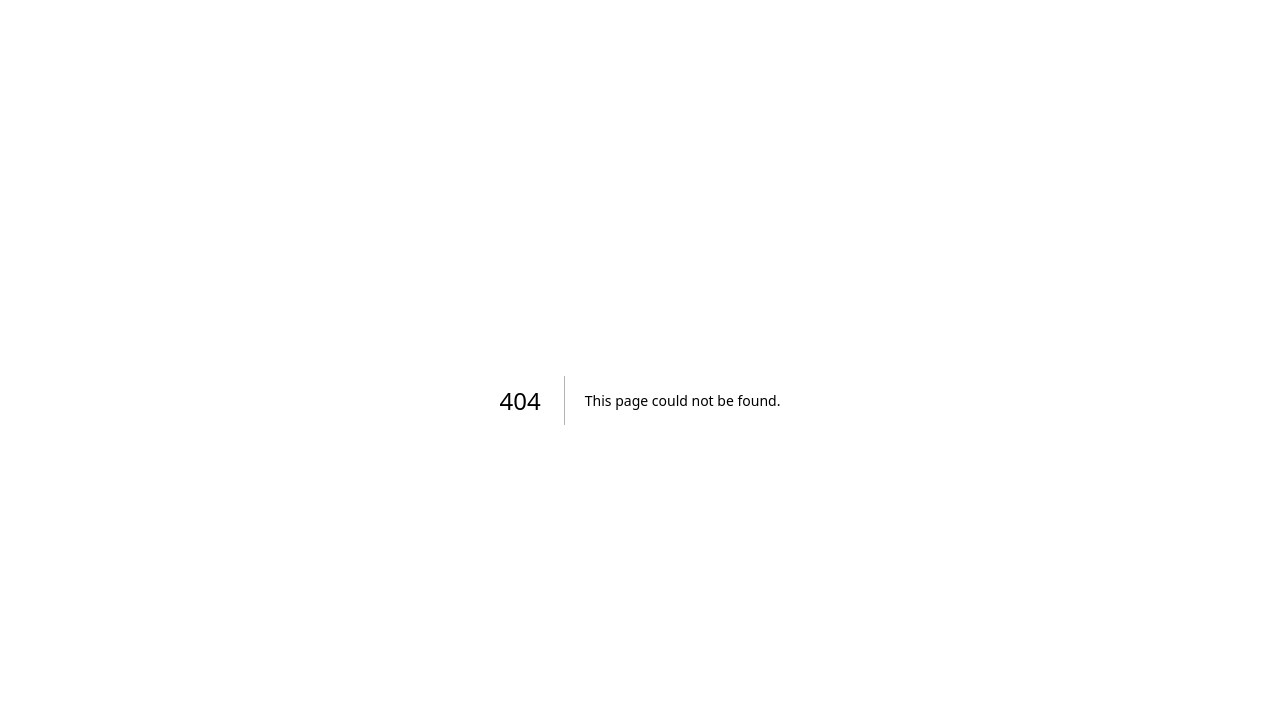
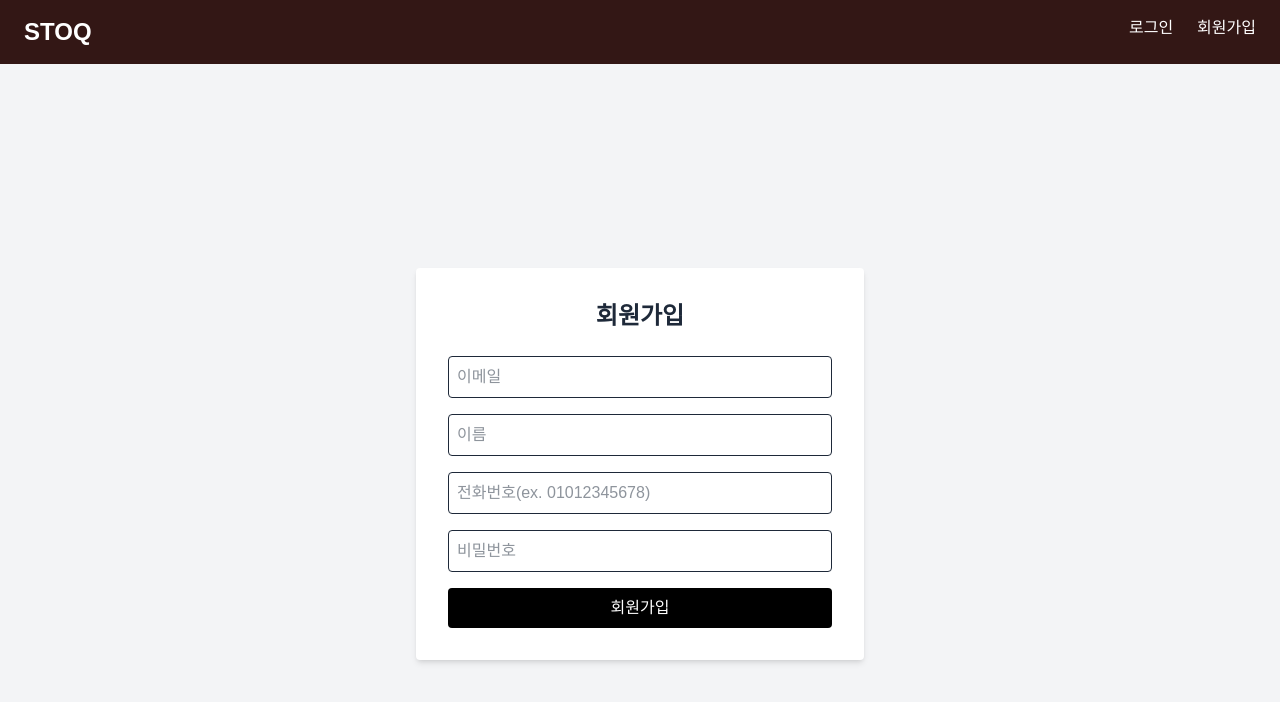
Before and after one commit to KMinKyoung/STOQ_FRONT, a Next.js app: page /signup in a window 1280 px wide. Before the commit this address had no page. Shown: the top 702 px of the page. Built offline with nearby package versions, Linux system fonts and the light colour scheme.

Commit message:
로그인 처리 + 회원가입 + 디자인 수정

```diff
--- a/app/login/page.js
+++ b/app/login/page.js
@@ -2,8 +2,8 @@
 
 import { useState } from 'react';
 import { useRouter } from 'next/navigation';
-import axios from 'axios';
-import Header from '../../components/Header';
+import axios from '@/lib/axios';
+import Header from '@/components/Header';
 
 export default function LoginPage() {
   const router = useRouter();
@@ -20,7 +20,7 @@ export default function LoginPage() {
       localStorage.setItem('accessToken', res.data.accessToken);
       router.push('/');
     } catch (err) {
-      alert('로그인 실패: ' + (err.response?.data?.message || '알 수 없는 오류'));
+      alert('로그인 실패: ' + (err.response?.data?.message || '존재하지 않는 사용자입니다.'));
     }
   };
 
--- a/app/page.js
+++ b/app/page.js
@@ -1,9 +1,9 @@
 'use client';
 import { useEffect,useState } from 'react';
-import axios from 'axios';
-import Header from "../components/Header";
-import SearchBar from '../components/SearchBar';
-import CafeCard from '../components/CafeCard';
+import axios from '@/lib/axios';
+import Header from "@/components/Header";
+import SearchBar from '@/components/SearchBar';
+import CafeCard from '@/components/CafeCard';
 
 
 export default function HomePage() {
@@ -22,14 +22,17 @@ export default function HomePage() {
 
 
   return(
-    <div>
+    <div className='bg-white min-h-screen'>
       <Header/>
-      <main className = "px-6 py-8">
+
+        <section className='w-full bg-[#331715] py-10 px-6'>
         <div className = "text-center mb-6">
         <h1 className = "text-3xl font-bold mb-6">스터디룸 찾기</h1>
         </div>
         <SearchBar/>
-        <div className="mt-8 grid grid-cols-1 sm:grid-cols-2 md:grid-cols-3 lg:gid-cols-4 gap-6">
+        </section>
+        <main className='px-6 py-8'>
+        <div className="mt-8 grid grid-cols-1 sm:grid-cols-2 md:grid-cols-3 lg:gid-cols-4 gap-6 text-gray-800">
           {cafes.map((cafe, index) =>(
             <CafeCard key={index} cafe = {cafe}/>
           ))}
--- /dev/null
+++ b/app/signup/page.js
@@ -0,0 +1,78 @@
+'use client'
+import { useState } from "react";
+import axios from "@/lib/axios";
+import { useRouter } from "next/navigation";
+import Header from "@/components/Header";
+
+export default function SignupPage(){
+    const router = useRouter();
+
+    const [email, setEmail] = useState('');
+    const [name, setName] = useState('');
+    const [phone, setPhone] = useState('');
+    const [password, setPassword] = useState('');
+
+    const handleSubmit = async (e) => {
+        e.preventDefault();
+
+        try{
+            await axios.post('/auth/signup',{
+                email,
+                password,
+                name,
+                phone
+            });
+
+            alert('회원가입 성공! 로그인 페이지로 이동합니다.');
+            router.push('/login');
+        } catch (err) {
+            console.error('회원가입 실패:',err);
+            alert('회원가입에 실패했습니다. 다시 확인해주세요.');
+        }
+    };
+
+    return (
+        <div className="bg-gray-100 min-h-screen">
+            <Header/>
+            <main className="flex justify-center items-center min-h-screen bg-gray100">
+                <form onSubmit={handleSubmit} className="bg-white p-8 rounded shadow-md w-full max-w-md">
+                    <h2 className="text-2xl font-bold mb-6 text-center text-gray-800">회원가입</h2>
+                    <input
+                        type="email"
+                        placeholder="이메일"
+                        value={email}
+                        onChange={(e) => setEmail(e.target.value)}
+                        className="w-full mb-4 p-2 border rounded text-gray-800"
+                        required/>
+                    <input
+                        type="text"
+                        placeholder="이름"
+                        value={name}
+                        onChange={(e) => setName(e.target.value)}
+                        className="w-full mb-4 p-2 border rounded text-gray-800"
+                        required/>
+                    <input
+                        type="tel"
+                        placeholder="전화번호(ex. 01012345678)"
+                        value={phone}
+                        onChange={(e) => setPhone(e.target.value)}
+                        className="w-full mb-4 p-2 border rounded text-gray-800"
+                        required/>
+                    <input
+                        type="password"
+                        placeholder="비밀번호"
+                        value={password}
+                        onChange={(e) => setPassword(e.target.value)}
+                        className="w-full mb-4 p-2 border rounded text-gray-800"
+                        required/>
+                    <button
+                        type = "submit"
+                        className="w-full bg-black text-white py-2 rounded hover:bg-gray-800"
+                        >
+                            회원가입
+                        </button>
+                </form>
+            </main>
+        </div>
+    );
+}
--- a/app/studyrooms/[id]/page.js
+++ b/app/studyrooms/[id]/page.js
@@ -1,7 +1,7 @@
 'use client';
  import { useParams, useRouter } from 'next/navigation';
  import { useEffect, useState } from 'react';
- import axios from 'axios';
+ import axios from '@/lib/axios';
  import Header from '@/components/Header';
 
 
@@ -18,9 +18,10 @@
      if (!cafe) return <div className="p-8">불러오는 중...</div>;
      const formattedTime = `${new Date(cafe.openTime).toLocaleTimeString([], { hour: '2-digit', minute: '2-digit' })} ~ ${new Date(cafe.closeTime).toLocaleTimeString([], { hour: '2-digit', minute: '2-digit' })}`;
      return (
-        <div>
+        <div className='bg-white'>
         <Header />
-        <main className="p-8 max-w-6xl mx-auto">
+        <section className='w-full bg-[#331715] text-white py-10 px-6'>
+
             <div className="flex flex-col md:flex-row gap-8">
                 <div className="w-full md:w-1/2 bg-gray-200 h-64 rounded-md flex items-center justify-center">
                 <p className="text-gray-500">슬라이드 이미지 영역</p>
@@ -37,6 +38,8 @@
                 </button>
             </div>
         </div>
+        </section>
+              <main className="bg-white p-8 max-w-6xl mx-auto text-gray-800">
             <div className="mt-12">
                 <h2 className="text-xl font-semibold mb-4">상세 정보</h2>
                 <p className="text-gray-700">{cafe.location}</p>
--- a/components/CafeCard.js
+++ b/components/CafeCard.js
@@ -15,7 +15,7 @@ export default function CafeCard({cafe}) {
     return (
         <div
         onClick={goToDetail}
-        className="bg-white rounded-xl shadow-sm p-4 flex flex-col justify-between h-full">
+        className="bg-white border border-gray-200 rounded-xl shadow-sm p-4 flex flex-col justify-between h-full">
             <div>
                 <h2 className="text-lg font-bold">{cafe.name}</h2>
                 <p className="text-sm text-gray-600">{cafe.address}</p>
--- a/components/Header.js
+++ b/components/Header.js
@@ -1,16 +1,62 @@
 'use client';
 import Link from "next/link";
-import {ROUTES} from '../lib/routes';
+import {ROUTES} from '@/lib/routes';
+import { useEffect,useState } from "react";
+import { useRouter } from "next/navigation";
+import { jwtDecode } from "jwt-decode";
 
 export default function Header(){
+    const [isLoggedIn, setIsLoggedIn] = useState(false);
+    const router = useRouter();
+
+
+    useEffect(() => {
+        const token = localStorage.getItem('accessToken');
+        if(token){
+            try{
+                const decoded = jwtDecode(token);
+                const now = Date.now()/1000; //초단위
+                if(decoded.exp < now){
+                    //만료
+                    localStorage.removeItem('accessToken');
+                    setIsLoggedIn(false);
+                } else {
+                    setIsLoggedIn(true);
+                }
+            }catch(e){
+                    localStorage.removeItem('accessToken');
+                    setIsLoggedIn(false);
+                }
+            } else{
+                setIsLoggedIn(false)
+            }
+        setIsLoggedIn(token);
+    },[]);
+
+    const handleLogout = () => {
+        localStorage.removeItem('accessToken');
+        setIsLoggedIn(false);
+        router.push('/');
+    };
+
     return(
-        <header className ="bg-black text-white px-6 py-4 flex justify-between items-conter">
+        <header className ="bg-[#331715] text-white px-6 py-4 flex justify-between items-conter">
         <div className="text-2xl font-bold">
          <Link href={ROUTES.HOME}>STOQ</Link>
          </div>
         <nav className="space-x-6">
+            {isLoggedIn ? (
+                <>
+                 <Link href={ROUTES.MYPAGE}>마이페이지</Link>
+                 <button onClick={handleLogout} className="hover:underline">로그아웃</button>
+                </>
+            ) :(
+                <>
+
             <Link href={ROUTES.LOGIN}>로그인</Link>
             <Link href={ROUTES.SIGNUP}>회원가입</Link>
+                </>
+            )  }
         </nav>
     </header>
     )
--- /dev/null
+++ b/lib/axios.js
@@ -0,0 +1,23 @@
+'use client'
+import axios from "axios";
+
+const instance = axios.create({
+    baseURL: 'http://localhost:8080',
+});
+
+
+//401 응답 시 자동으로 로그아웃 -> 실시간으로 반응
+instance.interceptors.response.use(
+    (response) => response,
+    (error) => {
+        if(error.response?.status == 401){
+            if(typeof window !== 'undefined'){
+            localStorage.removeItem('accessToken');
+            window.location.href = '/';
+        }
+    }
+    return Promise.reject(error);
+    }
+);
+
+export default instance;
--- a/package.json
+++ b/package.json
@@ -10,6 +10,7 @@
   },
   "dependencies": {
     "axios": "^1.10.0",
+    "jwt-decode": "^4.0.0",
     "next": "15.3.4",
     "react": "^19.0.0",
     "react-dom": "^19.0.0"
```
Also changed, not shown: 2 other files (tests, documents, lock files or other folders).
